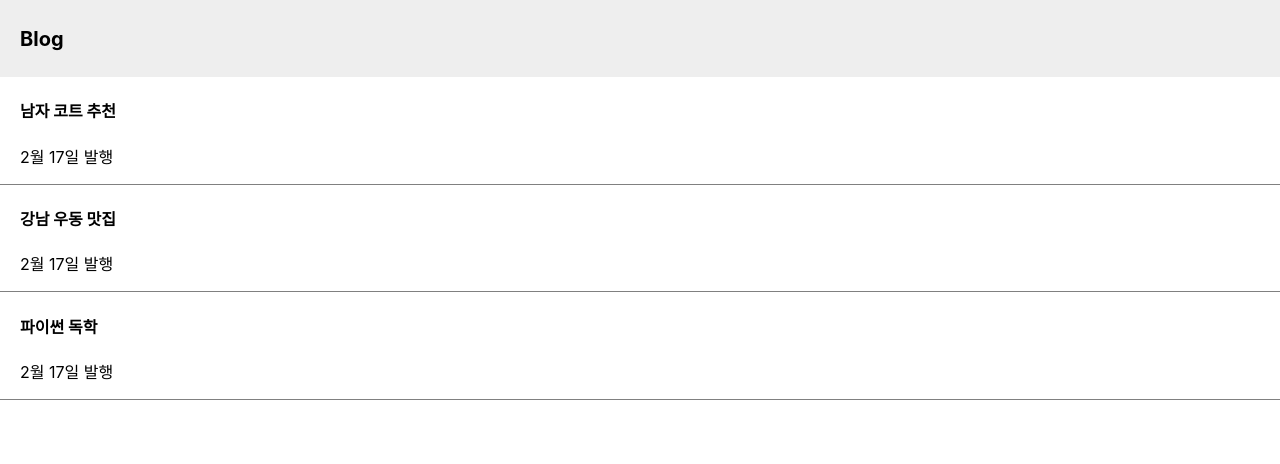
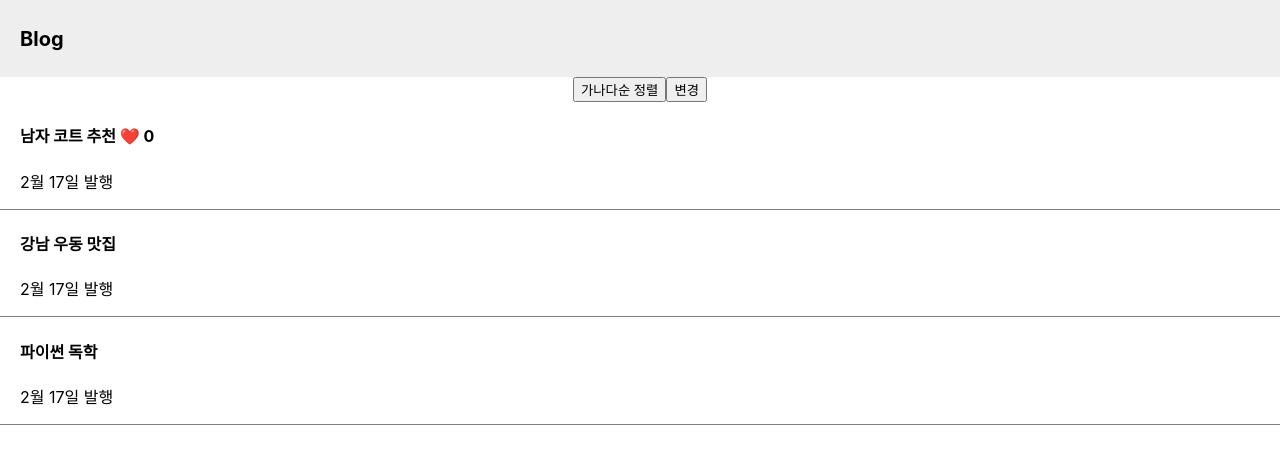
Before and after one commit to khye97/coding-apple-blog, a React (Create React App) app: page / in a window 1280 px wide. Shown: the top 464 px of the page. Built offline with nearby package versions, Linux system fonts and the light colour scheme.

Commit message:
버튼 기능 개발

```diff
--- a/src/App.js
+++ b/src/App.js
@@ -2,16 +2,35 @@ import { useState } from 'react';
 import './App.css';
 
 function App() {
-  //let post = "강남 우동 맛집";
   let [title, setTitle] = useState(['남자 코트 추천', '강남 우동 맛집', '파이썬 독학']);
+  let [like, setLike] = useState(0);
+
+  // function 함수 (){
+  //   setLike(like + 1);
+  //   console.log(like);
+  // }
+
+  function changeTitle(){
+    let copy = [...title];
+    copy[0] = "여자 코트 추천"
+    setTitle(copy);
+  }
+
+  function sort(){
+    let sortArray = [...title];
+    sortArray.sort();
+    setTitle(sortArray)
+  }
 
   return (
     <div className="App">
       <div className='gray-nav'>
         <h4 style={{fontSize:'20px'}}>Blog</h4>
       </div>
+      <button onClick={sort}>가나다순 정렬</button>
+      <button onClick={changeTitle}>변경</button>
       <div className="list">
-        <h4>{title[0]}</h4>
+        <h4>{title[0]} <span onClick={() => { setLike(like + 1) }}>❤️</span> {like}</h4>
         <p>2월 17일 발행</p>
       </div>
       <div className="list">
```
